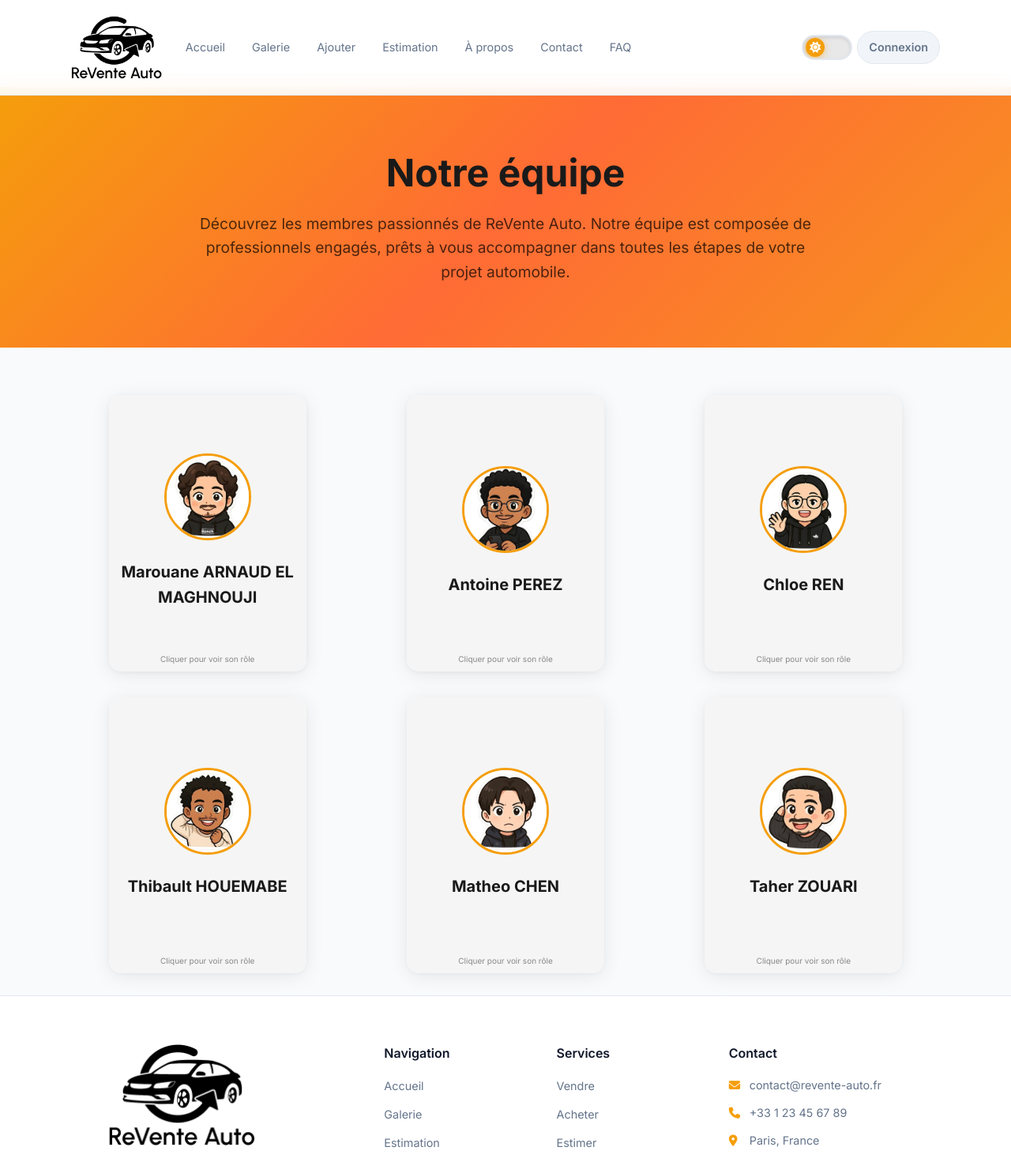
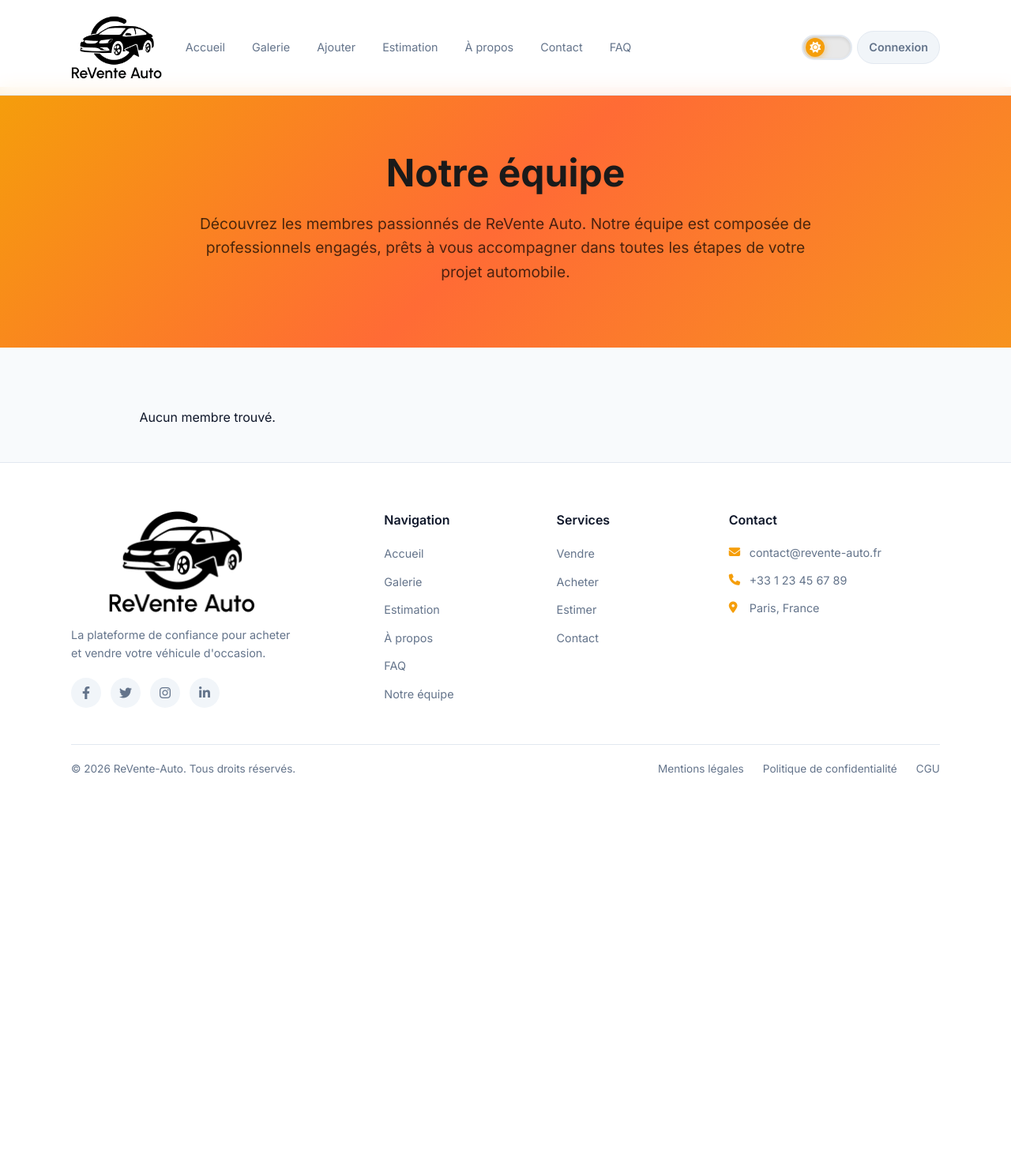
Before and after one commit to ISEPG1A/ReVente-Auto, a PHP site: page /equipe in a window 1280 px wide. Shown: the top 1471 px of the page at 79% size. After the commit the page ends 981 px from the top, so only its background shows below. Run offline with PHP 8.4, Linux system fonts and the light colour scheme; tables that the repository leaves empty hold one stand-in row (values such as "Sample post").

Commit message:
Mofication équipe en fonction du php

```diff
--- a/app/Equipe/ControleurEquipe.php
+++ b/app/Equipe/ControleurEquipe.php
@@ -8,8 +8,20 @@ class ControleurEquipe {
         $this->modele = new ModeleEquipe();
     }
 
+    /**
+     * Affiche la page équipe avec tous les membres ayant le rôle admin
+     * Récupère les données via le modèle et les passe à la vue
+     */
     public function afficherEquipeAdmin() {
+        // Récupérer les membres admin via le modèle
         $membres = $this->modele->recup_admin();
-        include __DIR__ . '/../../views/pages/equipe.php';
+
+        // Retourner les données et la configuration de la page
+        return [
+            'membres' => $membres,
+            'view' => 'equipe.php',
+            'title' => 'Notre équipe',
+            'current' => 'equipe'
+        ];
     }
 }
--- a/app/Equipe/ModeleEquipe.php
+++ b/app/Equipe/ModeleEquipe.php
@@ -10,8 +10,9 @@ class ModeleEquipe {
 
     // Récupère tous les utilisateurs admin de la base de données
     public function recup_admin() {
-        $sql = 'SELECT id, last_name, first_name, poste, avatar_path FROM users WHERE role = ? ORDER BY id';
+        $sql = 'SELECT id, last_name, first_name, poste, avatar_path FROM users WHERE role = "admin" ORDER BY id';
         $stmt = $this->bdd->prepare($sql);
+        $stmt->execute();
         return $stmt->fetchAll();
     }
 }
--- a/views/pages/equipe.php
+++ b/views/pages/equipe.php
@@ -1,11 +1,10 @@
 <?php
 /**
- * Page "À propos" - Présentation de l'application ReVente-Auto
+ * Page Équipe - Présentation de l'équipe ReVente-Auto
+ *
+ * Cette vue affiche la liste des membres de l'équipe ayant le rôle admin.
+ * Les données sont fournies par le contrôleur via la variable $membres.
  */
-$nomScript = str_replace('\\', '/', $_SERVER['SCRIPT_NAME']);
-$prefixeUrl = strpos($nomScript, '/public/') !== false
-    ? substr($nomScript, 0, strpos($nomScript, '/public/')) . '/'
-    : '/';
 ?>
 
 <script>
@@ -32,95 +31,19 @@ document.addEventListener('DOMContentLoaded', retourner);
     </div>
 </section>
 
-
 <section class="section">
     <div class="conteneur equipe-membres">
-        <div class="membre">
-            <div class="carte-flip">
-                <div class="recto">
-                    <img src="assets/images/equipe/Marouane.jpg" alt="Marouane ARNAUD EL MAGHNOUJI" class="membre-photo">
-                    <h2>Marouane ARNAUD EL MAGHNOUJI </h2>
-                    <span> Cliquer pour voir son rôle</span>
-                </div>
-                <div class="verso">
-                    <p>Rôle : Responsable du développement et de l'intégration des fonctionnalités du site </p>
-                </div>
-            </div>
-        </div>
-        <div class="membre">
-            <div class="carte-flip">
-                <div class="recto">
-                    <img src="assets/images/equipe/Antoine.jpg" alt="Antoine PEREZ" class="membre-photo">
-                    <h2>Antoine PEREZ</h2>
-                    <span> Cliquer pour voir son rôle</span>
-                </div>
-                <div class="verso">
-                    <p>Rôle : Responsable du développement et de l'intégration des fonctionnalités du site</p>
-                </div>
-            </div>
-        </div>
-        <div class="membre">
-            <div class="carte-flip">
-                <div class="recto">
-                    <img src="assets/images/equipe/Chloe.jpg" alt="Chloé REN" class="membre-photo">
-                    <h2>Chloe REN</h2>
-                    <span> Cliquer pour voir son rôle</span>
-                </div>
-                <div class="verso">
-                    <p>Rôle : Responsable du développement et de l'intégration des fonctionnalités du site</p>
-                </div>
-            </div>
-        </div>
-        <div class="membre">
-            <div class="carte-flip">
-                <div class="recto">
-                    <img src="assets/images/equipe/Thibault.jpg" alt="Thibault HOUEMABE" class="membre-photo">
-                    <h2>Thibault HOUEMABE</h2>
-                    <span> Cliquer pour voir son rôle</span>
-                </div>
-                <div class="verso">
-                    <p>Rôle : Responsable du développement et de l'intégration des fonctionnalités du site</p>
-                </div>
-            </div>
-        </div>
-        <div class="membre">
-            <div class="carte-flip">
-                <div class="recto">
-                    <img src="assets/images/equipe/Matheo.jpg" alt="Matheo CHEN" class="membre-photo">
-                    <h2>Matheo CHEN</h2>
-                    <span> Cliquer pour voir son rôle</span>
-                </div>
-                <div class="verso">
-                    <p>Rôle : Responsable du développement et de l'intégration des fonctionnalités du site</p>
-                </div>
-            </div>
-        </div>
-        <div class="membre">
-            <div class="carte-flip">
-                <div class="recto">
-                    <img src="assets/images/equipe/Taher.jpg" alt="Taher ZOUARI" class="membre-photo">
-                    <h2>Taher ZOUARI</h2>
-                    <span> Cliquer pour voir son rôle</span>
-                </div>
-                <div class="verso">
-                    <p>Rôle : Responsable du développement et de l'intégration des fonctionnalités du site</p>
-                </div>
-            </div>
-        </div>
-    </div>
-
-<!--
         <?php if (!empty($membres)) : ?>
             <?php foreach ($membres as $membre) : ?>
                 <div class="membre">
                     <div class="carte-flip">
                         <div class="recto">
-                        <img src="assets/images/equipe/<?php echo htmlspecialchars($membre['avatar_path'] ?? 'default.jpg'); ?>" alt="<?php echo htmlspecialchars($membre['firstname'] . ' ' . $membre['last_name']); ?>" class="membre-photo">
-                            <h2><?php echo htmlspecialchars($membre['firstname'] . ' ' . $membre['last_name']); ?></h2>
-                                <span class="info-bas">Cliquer pour voir son role</span>
+                            <img src="./<?php echo htmlspecialchars($membre['avatar_path'] ?? 'default.jpeg'); ?>" alt="<?php echo htmlspecialchars($membre['first_name'] . ' ' . $membre['last_name']); ?>" class="membre-photo">
+                            <h2><?php echo htmlspecialchars($membre['first_name'] . ' ' . $membre['last_name']); ?></h2>
+                            <span>Cliquer pour voir son rôle</span>
                         </div>
                         <div class="verso">
-                                            <p><?php echo htmlspecialchars($membre['poste']); ?></p>
+                            <p>Rôle : <?php echo htmlspecialchars($membre['poste']); ?></p>
                         </div>
                     </div>
                 </div>
@@ -128,5 +51,5 @@ document.addEventListener('DOMContentLoaded', retourner);
         <?php else : ?>
             <p>Aucun membre trouvé.</p>
         <?php endif; ?>
--->
+    </div>
 </section>
```
Also changed, not shown: public/index.php (+36 -6 lines). Lines whose indentation alone changed are shown as unchanged.
